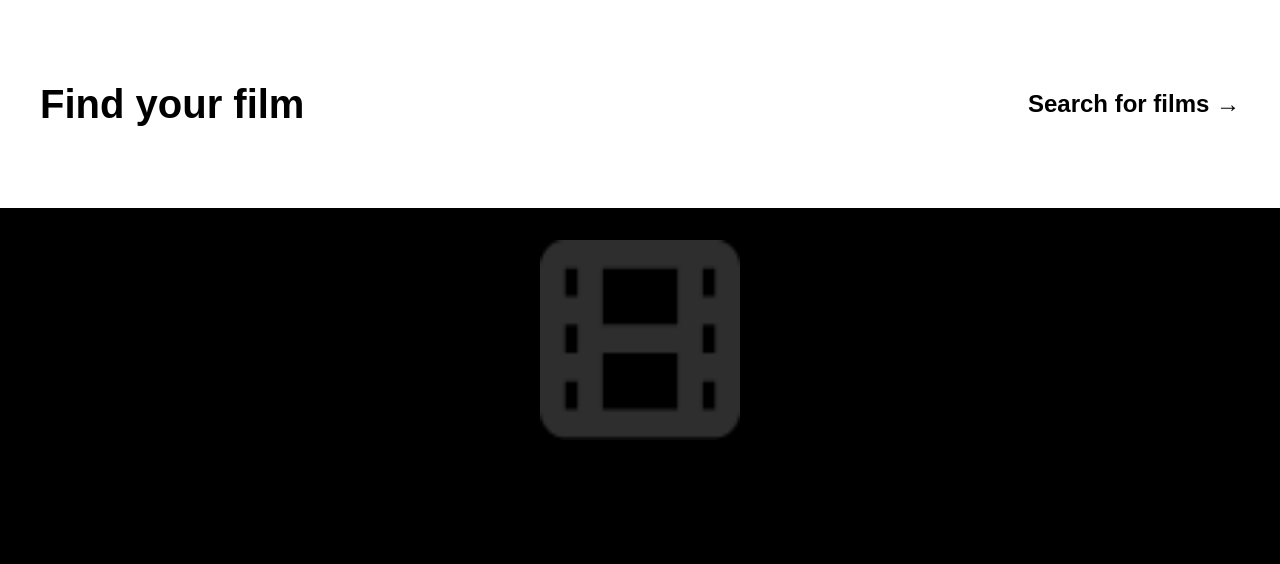
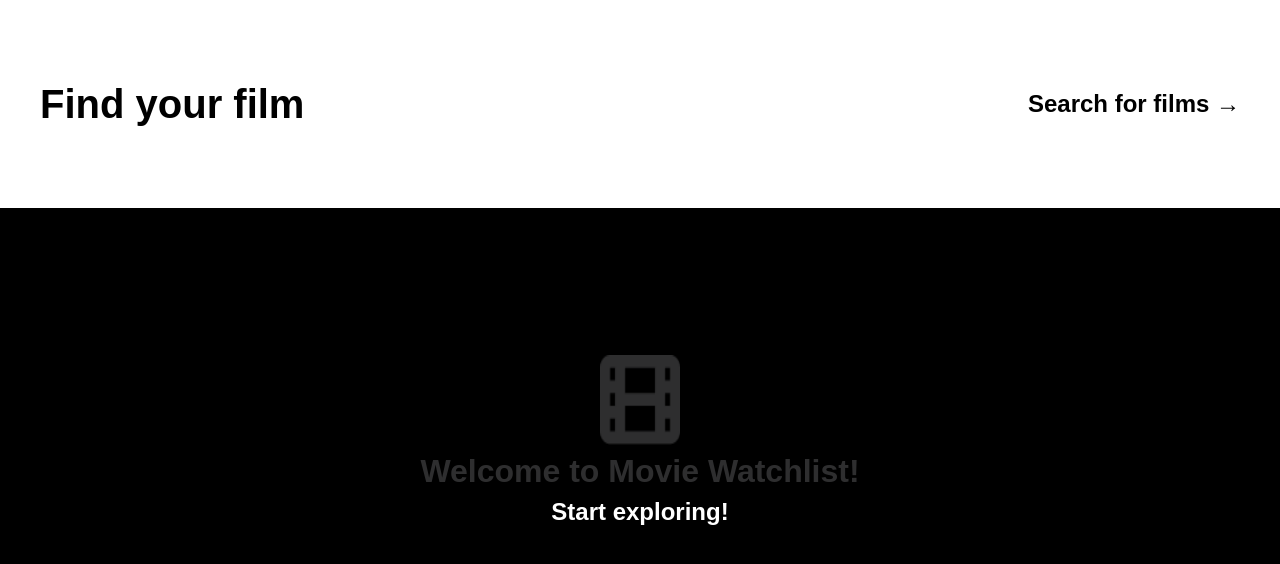
Before and after one commit to rensarmiento/movie-watchlist, a Next.js app: page / in a window 1280 px wide. Shown: the top 564 px of the page. Built offline with nearby package versions, Linux system fonts and the light colour scheme.

Commit message:
styling for landing page

```diff
--- a/src/app/globals.css
+++ b/src/app/globals.css
@@ -54,21 +54,32 @@ a {
 } */
 
 .landingpage {
-  margin: auto;
-  padding: auto;
+  display: flex;
+  flex-direction: column;
+  justify-content: center;
+  align-items: center;
+  color: #fff;
+  height: 50vh;
 }
 
-/* .landingpage > img {
-  margin: auto;
-} */
-
-main {
-  display: flex;
-  margin: auto;
+.landingpage > img {
+  margin-bottom: .5rem;
+}
+.landingpage > h1 {
+  color: #2E2E2F;
+  margin-bottom: .5rem;
 }
 
-main > img {
-  margin: auto;
+.landingpage > a {
+  font-size: 1.5rem;
+  font-weight: 700;
+  cursor: pointer;
+
+}
+
+.landingpage > a:hover {
+  transform: scale(1.1);
+  transform-origin: center;
 }
 
 .searchbar {
--- a/src/app/page.tsx
+++ b/src/app/page.tsx
@@ -1,20 +1,22 @@
 import Image from "next/image";
 import styles from "./page.module.css";
+import Link from 'next/link'
 
 export default function Home() {
   return (
-    <div className='landingpage'>
-      <main>
+      <main className="landingpage">
         <Image
           src='/Icon.png'
-          height={200}
-          width={200}
+          height={90}
+          width={80}
           alt='film icon'
         />
+        <h1>Welcome to Movie Watchlist!</h1>
+        <Link
+          href={'search'}
+        >Start exploring!</Link>
         <footer className={styles.footer}>
-
         </footer>
       </main>
-    </div>
   );
 }
```
